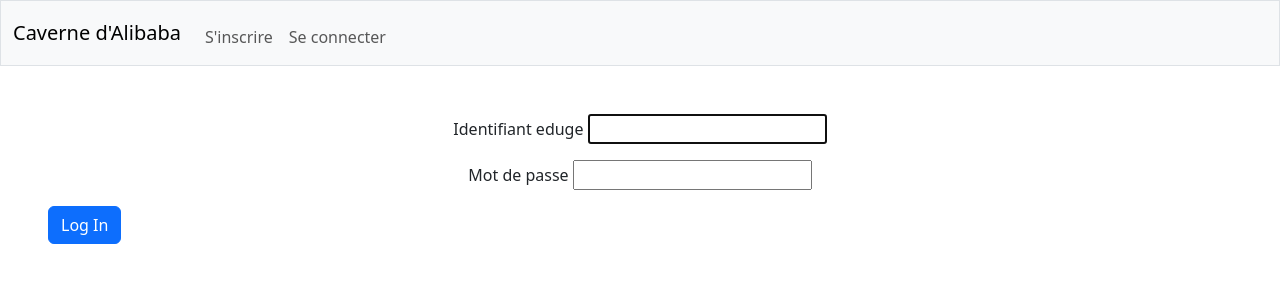
After one commit to Zbebz/caverne-dAli-baba, a Django app: page /login in a window 1280 px wide. The commit adds this page. Shown: the top 300 px of the page. Run offline with Django 5.2, Linux system fonts and the light colour scheme.

Commit message:
(project) Added user authetication User can now create an account, login, logout Uploaded files are now attributed to their user who uploaded them

```diff
--- a/alibaba/caverne/templates/caverne/index.html
+++ b/alibaba/caverne/templates/caverne/index.html
@@ -1,4 +1,3 @@
 {% extends 'caverne/layout.html' %}
 {% block main %}
-    <a href="{% url 'upload' %}">Partager</a>
 {% endblock %}
--- a/alibaba/caverne/templates/caverne/layout.html
+++ b/alibaba/caverne/templates/caverne/layout.html
@@ -13,6 +13,47 @@
         <title>{% block titre %}{% endblock %} Caverne d'Ali Baba</title>
     </head>
     <body>
+        <nav class="bg-light border navbar navbar-expand-md navbar-light">
+            <div class="container-fluid">
+                <a class="navbar-brand" href="{% url 'index' %}">
+                    Caverne d'Alibaba
+                </a>
+                <button
+                    aria-controls="navbar"
+                    aria-expanded="false"
+                    aria-label="Toggle navigation"
+                    class="navbar-toggler"
+                    data-bs-target="#navbar"
+                    data-bs-toggle="collapse"
+                    type="button"
+                >
+                    <span class="navbar-toggler-icon"></span>
+                </button>
+                <div class="collapse navbar-collapse" id="navbar">
+                    {% if user.is_authenticated %}
+                        <ul class="navbar-nav me-auto mt-2">
+                            <li class="nav-item">
+                                <a class="nav-link" href="{% url 'logout' %}">Se déconnecter</a>
+                            </li>
+                        </ul>
+                        <ul class="navbar-nav ms-auto mt-2">
+                            <li class="nav-item">
+                                <a class="btn btn-primary" href="{% url 'upload' %}">Publier</a>
+                            </li>
+                        </ul>
+                    {% else %}
+                    <ul class="navbar-nav me-auto mt-2">
+                        <li class="nav-item">
+                            <a class="nav-link" href="{% url 'register' %}">S'inscrire</a>
+                        </li>
+                        <li class="nav-item">
+                            <a class="nav-link" href="{% url 'login' %}">Se connecter</a>
+                        </li>
+                    </ul>
+                    {% endif %}
+                </div>
+            </div>
+        </nav>
         <main class="p-5">
             {% block main %}{% endblock %}
         </main>
--- /dev/null
+++ b/alibaba/caverne/templates/caverne/login.html
@@ -0,0 +1,23 @@
+{% extends 'caverne/layout.html' %}
+{% block titre %} Connexion -{% endblock %}
+{% block main %}
+<form action="{% url 'login' %}" method="post">
+    {% csrf_token %}
+    <div class="d-flex flex-column justify-content-center">
+        <div class="mb-3 mx-auto">
+            <label for="{{ form.username.id_for_label }}">
+                {{ form.username.label }}
+            </label>
+            {{ form.username }}
+        </div>
+        <div class="mb-3 mx-auto">
+            <label for="{{ form.password.id_for_label }}">
+                {{ form.password.label }}
+            </label>
+            {{ form.password }}
+        </div>
+    </div>
+    <input type="hidden" name="next" value="{{ next }}" />
+    <button class="btn btn-primary" type="submit">Log In</button>
+</form>
+{% endblock %}
--- a/alibaba/caverne/urls.py
+++ b/alibaba/caverne/urls.py
@@ -1,7 +1,15 @@
+from django.contrib.auth import views as auth_views
 from django.urls import path
+
 from . import views
 
 urlpatterns = [
     path("", views.index, name="index"),
     path("upload", views.upload, name="upload"),
+    path("register", views.register, name="register"),
+    path("login",
+        auth_views.LoginView.as_view(template_name="caverne/login.html"),
+        name="login",
+    ),
+    path("logout", views.logout_view, name="logout"),
 ]
--- a/alibaba/core/settings/base.py
+++ b/alibaba/core/settings/base.py
@@ -77,6 +77,10 @@ DATABASES = {
 
 AUTH_USER_MODEL = "caverne.User"
 
+LOGIN_URL = "login"
+LOGIN_REDIRECT_URL = "/"
+LOGOUT_REDIRECT_URL = "/"
+
 # Password validation
 # https://docs.djangoproject.com/en/6.0/ref/settings/#auth-password-validators
 
```
Also changed, not shown: alibaba/caverne/forms.py (+6 -2 lines), alibaba/caverne/templates/caverne/register.html (added, +17 -0 lines), alibaba/caverne/views.py (+23 -6 lines).
